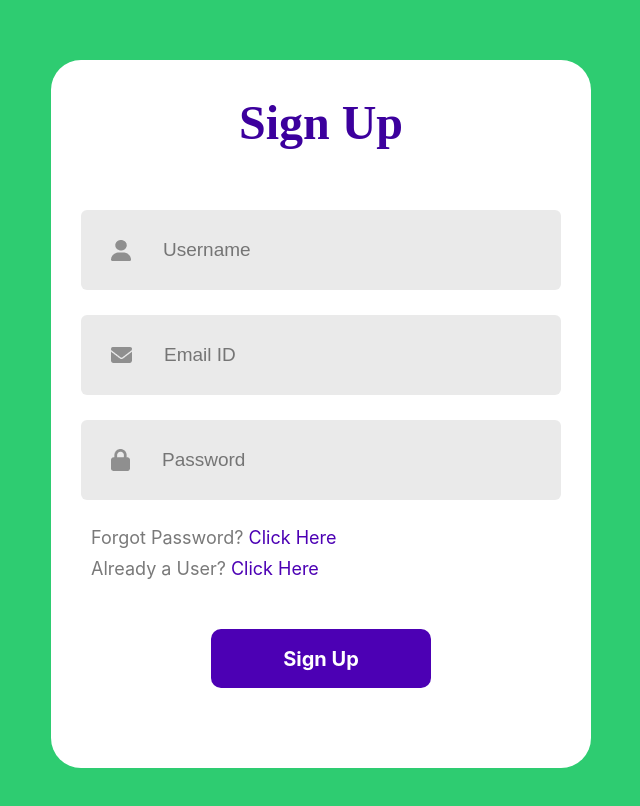
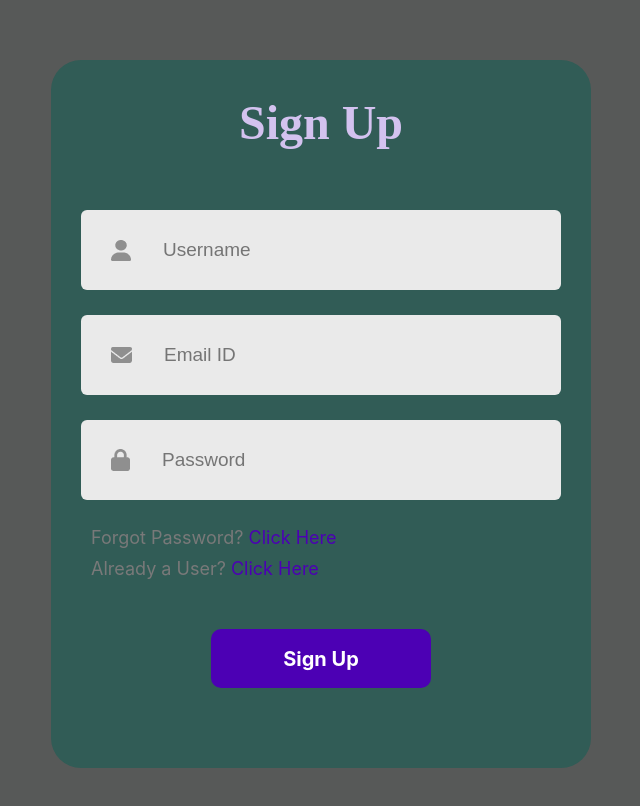
Before and after one commit to ashlin311/letterboxd-clone, a React (Create React App) app in the folder client/login/: page / in a window 1280 px wide. Shown: the part 140-946 px from the top of the page, without its empty margins (319-959 px from the left). Built offline with nearby package versions, Linux system fonts and the light colour scheme.

Commit message:
edited colors by aadithya

```diff
--- a/client/login/src/App.css
+++ b/client/login/src/App.css
@@ -3,7 +3,7 @@
 }
 
 body{
-  background-color: #2ecc71;
+  background-color: #575958;
   height:100vh;
   margin:0;
 }
--- a/client/login/src/components/LoginSignup/LoginSignup.css
+++ b/client/login/src/components/LoginSignup/LoginSignup.css
@@ -1,5 +1,5 @@
 .container{
-    background-color: white;
+    background-color: rgb(49, 92, 86);
     width:max-content;
     display: flex;
     flex-direction: column;
@@ -13,7 +13,7 @@
     margin: auto;
     padding:5px;
     font-size: 48px;
-    color: #3c009d;
+    color: #d3c2ef;
     font-weight: 700;
     font-family: fjalla one;
 }
```
